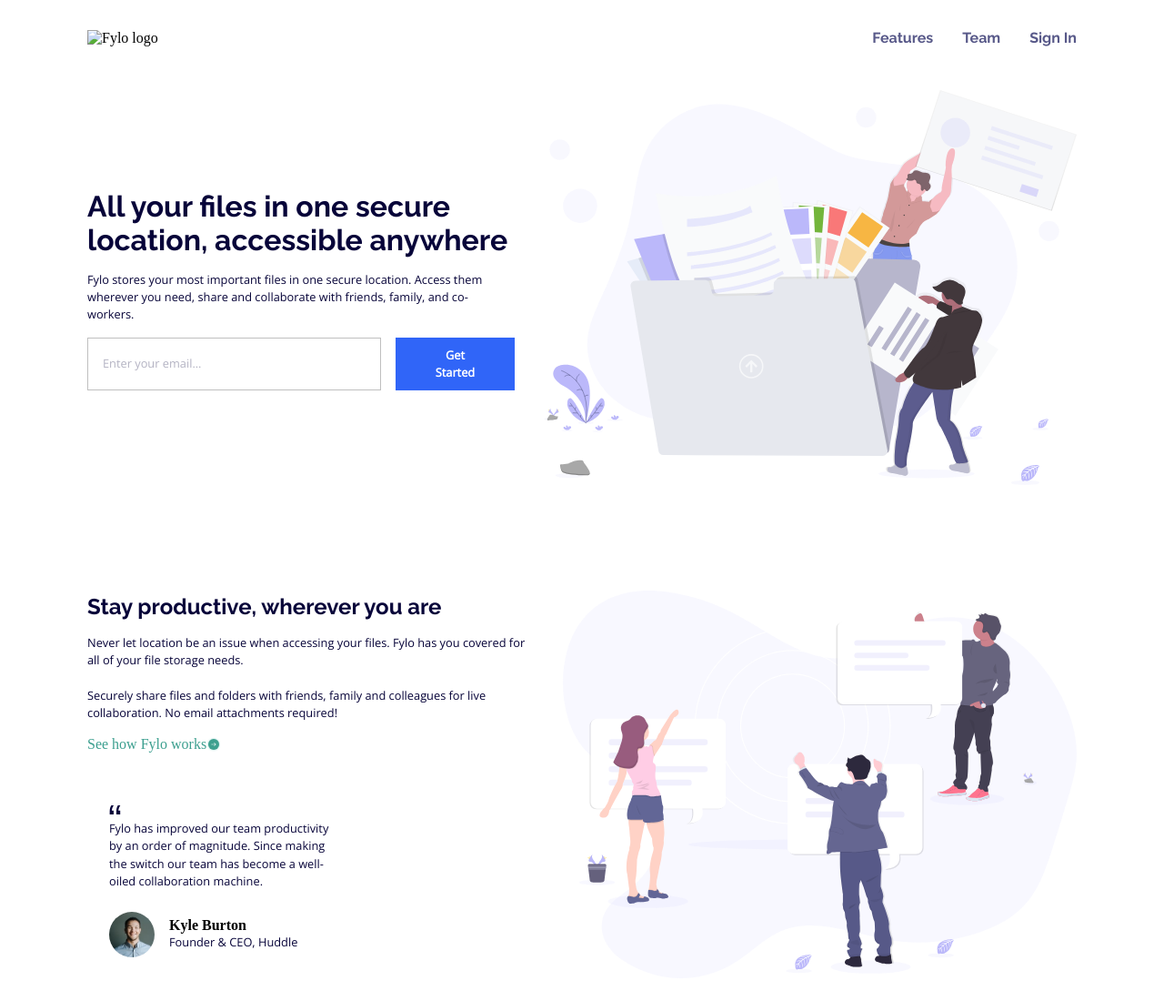
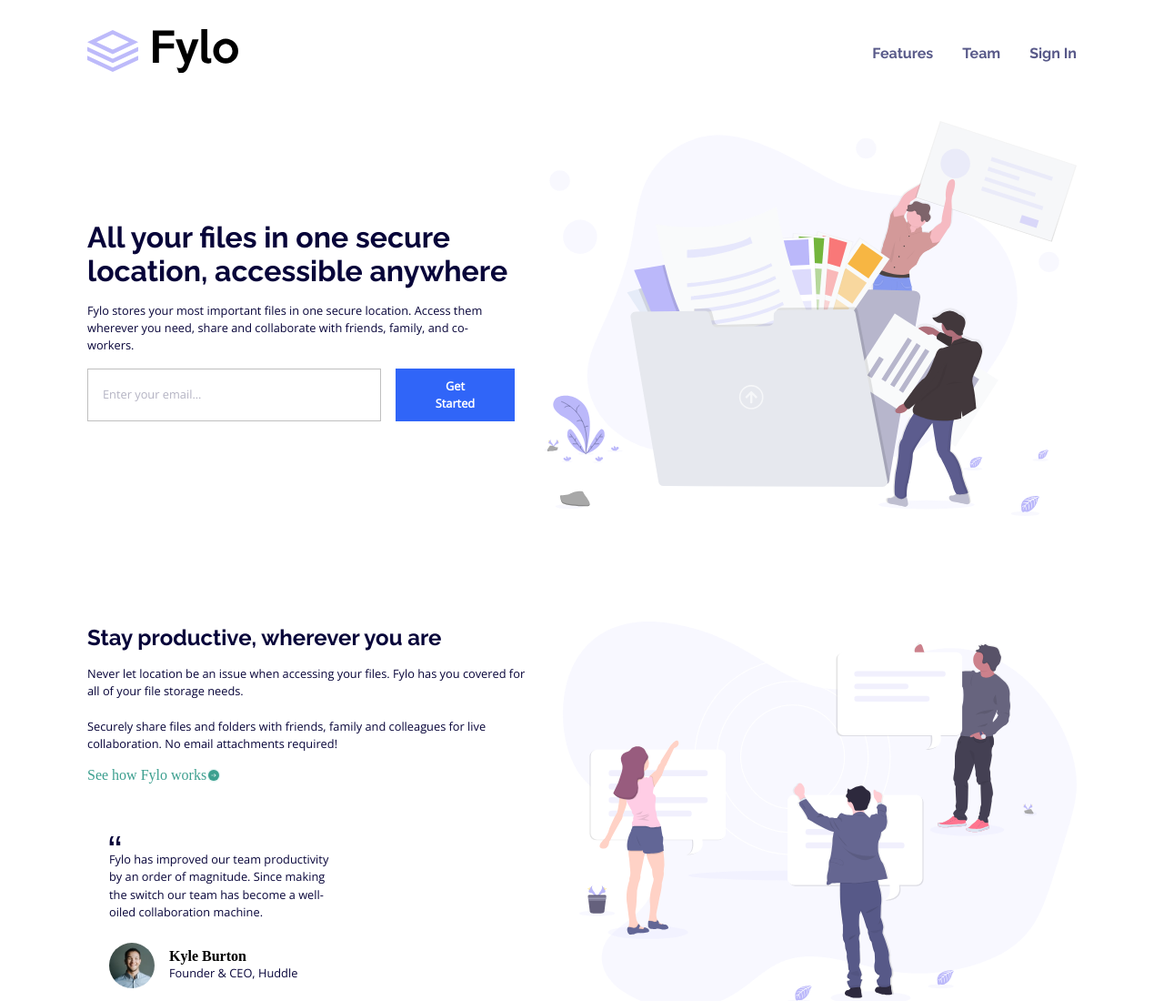
Before and after one commit to ebukaobiajulu/fylo, a plain HTML site: page index.html in a window 1280 px wide. Shown: the top 1100 px of the page at 91% size. Drawn offline with nearby package versions, Linux system fonts and the light colour scheme; files whose address does not match are found by name.

Commit message:
Update index.html

```diff
--- a/index.html
+++ b/index.html
@@ -38,7 +38,7 @@
       <div class="container">
         <nav class="header-nav flex-justify margin">
           <div class="logo fs-nav">
-            <img src="./images/logo.svg" alt="Fylo logo" />
+            <img src="logo.svg" alt="Fylo logo" />
           </div>
           <ul class="nav-list flex-justify fs-rr">
             <li class="nav-items"><a href="#">Features</a></li>
```
